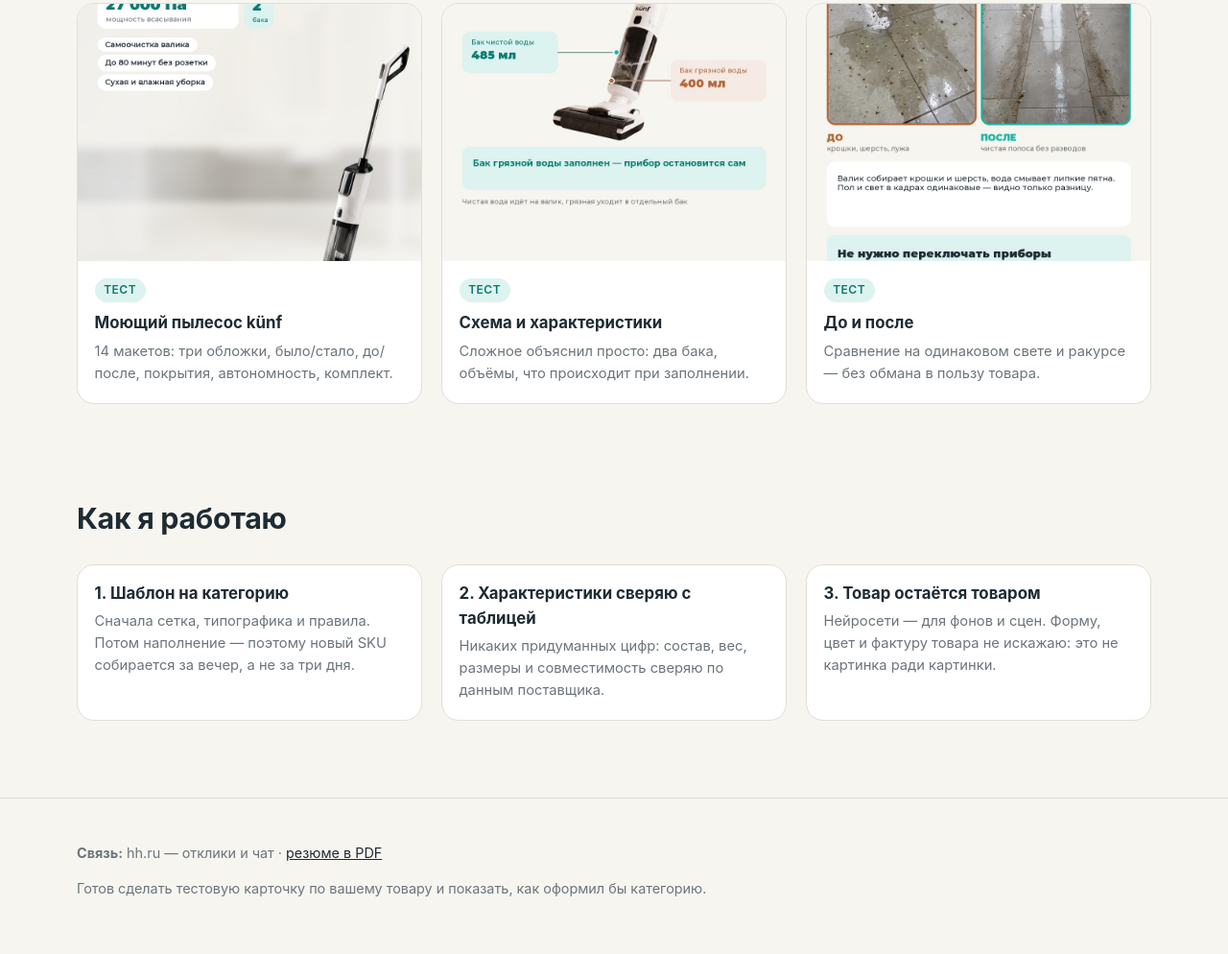
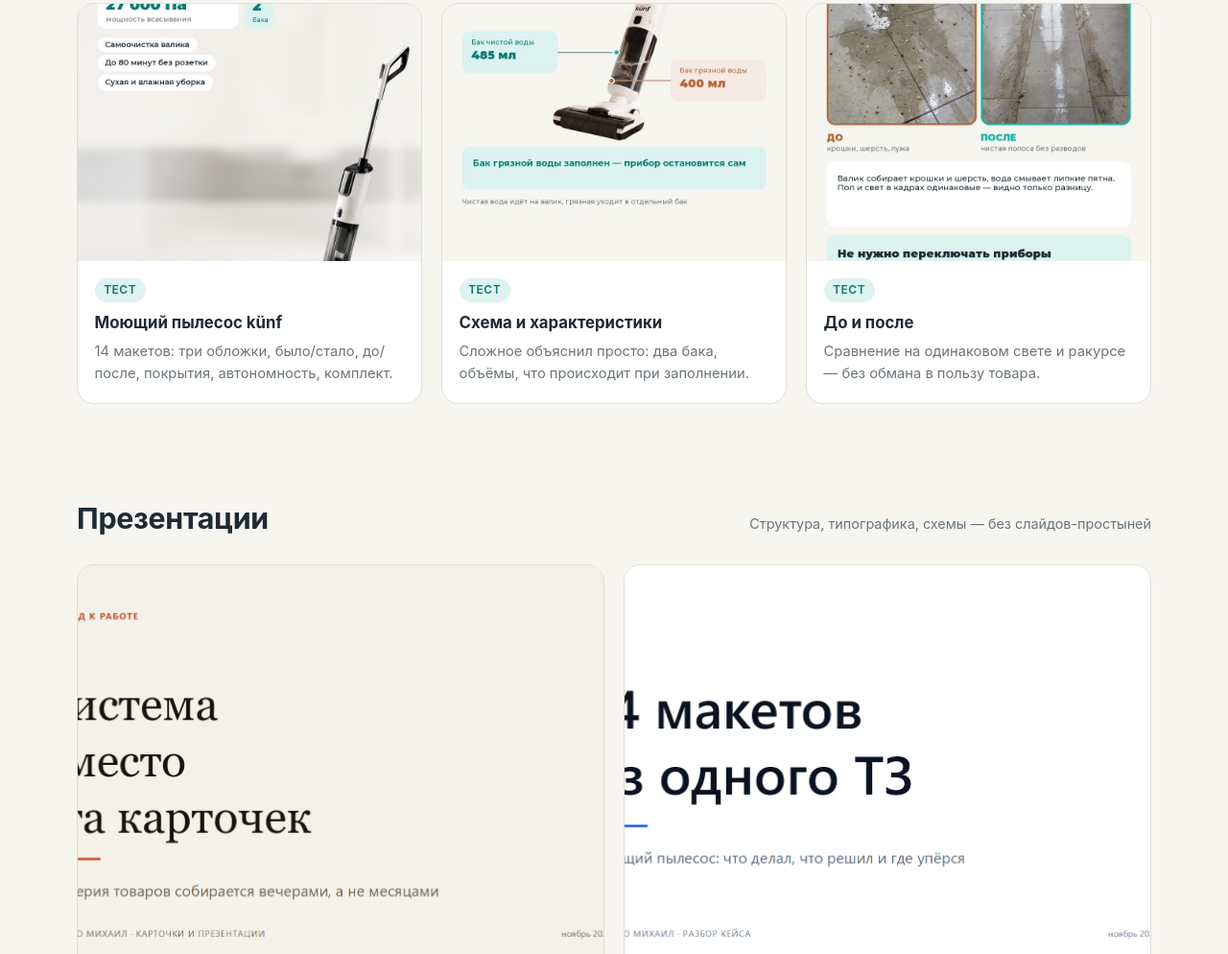
Before and after one commit to MrGradus777/freelance-portfolio, a plain HTML site: page docs/index.html in a window 1280 px wide. Shown: the part 1806-2800 px from the top of the page at 96% size. Drawn offline with Linux system fonts and the light colour scheme.

Commit message:
docs: add two presentation decks to portfolio

```diff
--- a/docs/index.html
+++ b/docs/index.html
@@ -187,6 +187,7 @@
   <div class="actions">
     <a class="btn btn--primary" href="resume/Deineko_Mikhail_resume.pdf">Резюме (PDF)</a>
     <a class="btn" href="#works">Смотреть работы</a>
+    <a class="btn" href="#decks-title">Презентации</a>
     <a class="btn" href="#contact">Связаться</a>
   </div>
 </header>
@@ -259,6 +260,25 @@
   </div>
 </section>
 
+<section class="wrap" aria-labelledby="decks-title">
+  <div class="section-head">
+    <h2 id="decks-title">Презентации</h2>
+    <p class="hint">Структура, типографика, схемы — без слайдов-простыней</p>
+  </div>
+  <div class="grid">
+    <article class="card">
+      <figure><img src="decks/preview-system.png" alt="Обложка презентации «Система вместо ста карточек»" loading="lazy" decoding="async"></figure>
+      <div class="body"><span class="tag">6 слайдов</span><h3>Система вместо ста карточек</h3><p>Подход к работе: один шаблон на категорию, а не правки по одной карточке.</p>
+      <p style="margin-block-start:.7rem"><a class="btn" href="decks/karty-system.pdf">Смотреть PDF</a></p></div>
+    </article>
+    <article class="card">
+      <figure><img src="decks/preview-case.png" alt="Обложка презентации «14 макетов из одного ТЗ»" loading="lazy" decoding="async"></figure>
+      <div class="body"><span class="tag">7 слайдов</span><h3>14 макетов из одного ТЗ</h3><p>Разбор кейса: что решил, где упёрся в исходники и что делал вместо этого.</p>
+      <p style="margin-block-start:.7rem"><a class="btn" href="decks/case-vacuum.pdf">Смотреть PDF</a></p></div>
+    </article>
+  </div>
+</section>
+
 <section class="wrap" aria-labelledby="how-title">
   <div class="section-head"><h2 id="how-title">Как я работаю</h2></div>
   <div class="grid">
```
Also changed, not shown: docs/decks/preview-case.png (added), docs/decks/preview-system.png (added), 4 other files.
